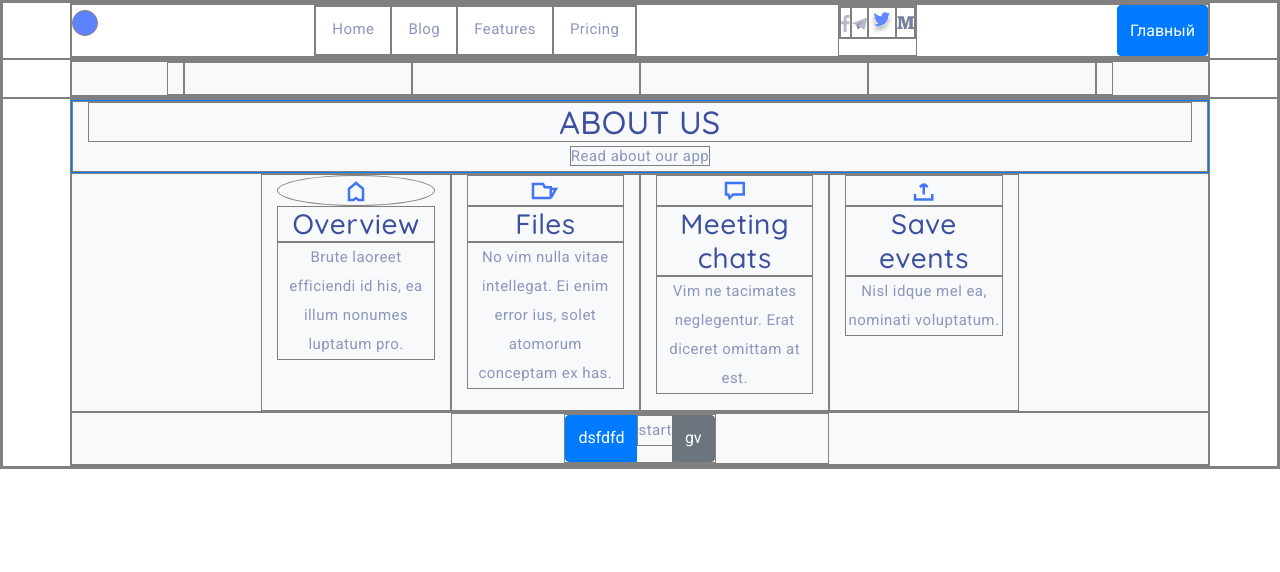
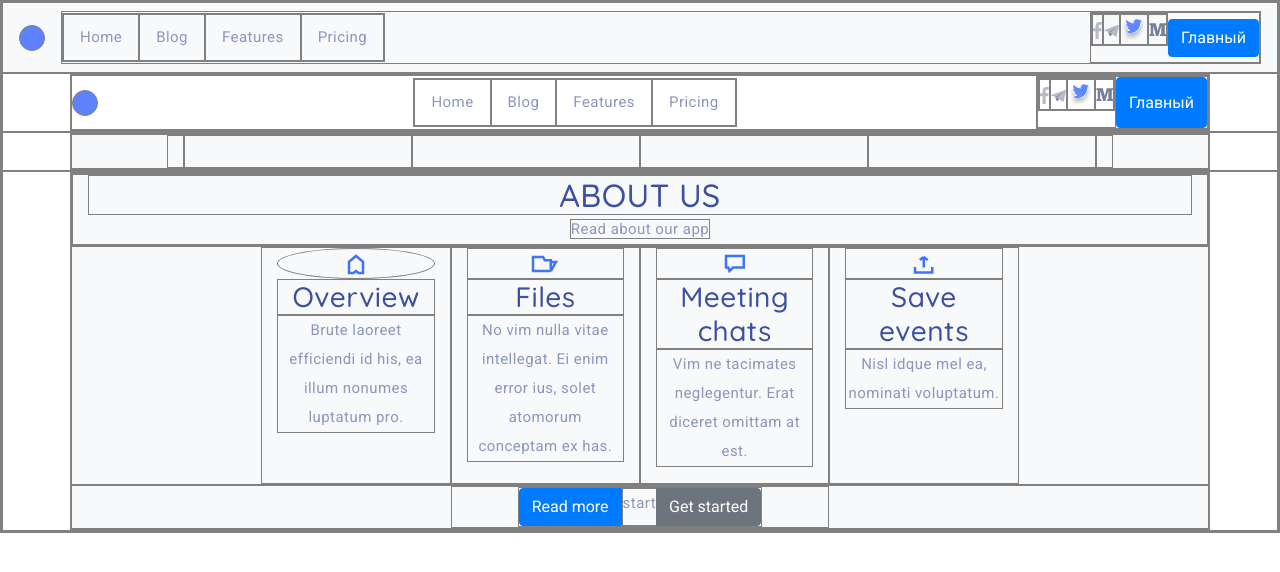
Before and after one commit to ladudasha/Productivity, a website: page src/index.html in a window 1280 px wide. Drawn offline with nearby package versions, Linux system fonts and the light colour scheme; files that its build step writes are made by us from their sources; files whose address does not match are found by name.

Commit message:
header change

```diff
--- a/src/index.html
+++ b/src/index.html
@@ -14,10 +14,82 @@
 </head>
 
 <body>
+    <!-- header2 -->
+    <nav class="navbar navbar-expand-lg navbar-light bg-light">
+        <a class="navbar-brand" href="#">
+            <div class="header__logo"></div>
+        </a>
+        <button class="navbar-toggler" type="button" data-toggle="collapse" data-target="#navbarSupportedContent" aria-controls="navbarSupportedContent" aria-expanded="false" aria-label="Toggle navigation">
+          <span class="navbar-toggler-icon"></span>
+        </button>
+
+        <div class="collapse navbar-collapse justify-content-between" id="navbarSupportedContent">
+            <ul class="nav">
+                <li class="nav-item">
+                    <a class="nav-link active" href="#">Home</a>
+                </li>
+                <li class="nav-item">
+                    <a class="nav-link" href="#">Blog</a>
+                </li>
+                <li class="nav-item">
+                    <a class="nav-link" href="#">Features</a>
+                </li>
+                <li class="nav-item">
+                    <a class="nav-link" href="#">Pricing</a>
+                </li>
+            </ul>
+            <div class="header__wrapper d-flex justify-content-center align-items-center">
+
+
+                <ul class="header__social-list d-flex align-items-center justify-content-center ">
+                    <li class="header__social-item">
+                        <img src="./assets/images/header/fb.svg" alt="fb">
+                    </li>
+                    <li class="header__social-item">
+                        <img src="./assets/images/header/Telegram_logo.svg" alt="telegram">
+                    </li>
+                    <li class="header__social-item">
+                        <img src="./assets/images/header/twitter.svg" alt="twitter">
+                    </li>
+                    <li class="header__social-item">
+                        <img src="./assets/images/header/Medium_icon.svg" alt="M">
+                    </li>
+                </ul>
+
+
+                <button type="button" class="btn btn-primary">Главный</button>
+            </div>
+    </nav>
+
+
+
+
+
+
+
+
+
+
+
+
+
+
+
+
+
+
+
+
+
+
+
+
+    <!-- header my -->
+
     <header class="header">
         <div class="container ">
 
-            <div class="header__content row justify-content-between ">
+            <div class="header__content row justify-content-between align-items-center ">
 
                 <a class="navbar-brand" href="#">
                     <div class="header__logo"></div>
@@ -43,6 +115,7 @@
                         <a class="nav-link" href="#">Pricing</a>
                     </li>
                 </ul>
+                <div class="header__wrapper d-flex justify-content-between">
                     <div class="social">
 
                         <ul class="header__social-list d-flex ">
@@ -63,7 +136,7 @@
                     </div>
                     <button type="button" class="btn btn-primary">Главный</button>
 
-
+                </div>
             </div>
         </div>
     </header>
@@ -165,7 +238,7 @@
     <section class="features">
         <div class="container text-center bg-light">
 
-            <div class="row border border-primary ">
+            <div class="row ">
                 <div class="col">
                     <h2>ABOUT US</h2>
                     <span>Read about our app</span>
@@ -210,10 +283,10 @@
 
             <div class="row justify-content-center">
                 <div class="col col-md-4">
-                    <div class="btn-group row" role="group" aria-label="">
-                        <button type="button" class="btn btn-primary">dsfdfd</button>
-                        <p class="btn-text">start</p>
-                        <button type="button" class="btn btn-secondary">gv</button>
+                    <div class="btn-group" role="group" aria-label="">
+                        <button type="button" class="btn btn-primary">Read more</button>
+                        <span class="btn-text">start</span>
+                        <button type="button" class="btn btn-secondary">Get started</button>
                     </div>
 
                 </div>
```
Also changed, not shown: dist/assets/css/style.css, dist/assets/css/style.min.css, dist/index.html, 1 other file. Lines whose indentation alone changed are shown as unchanged.
